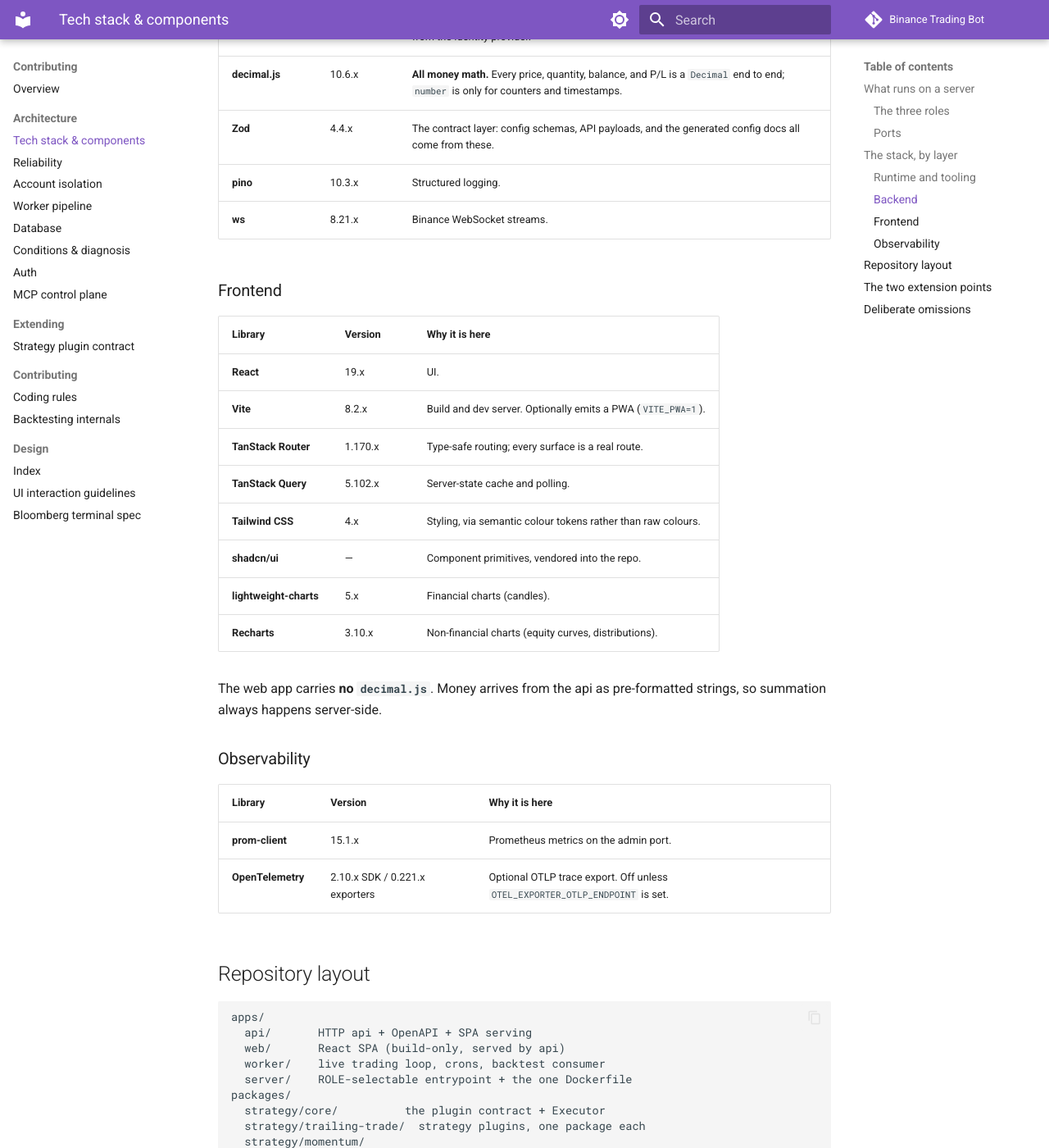
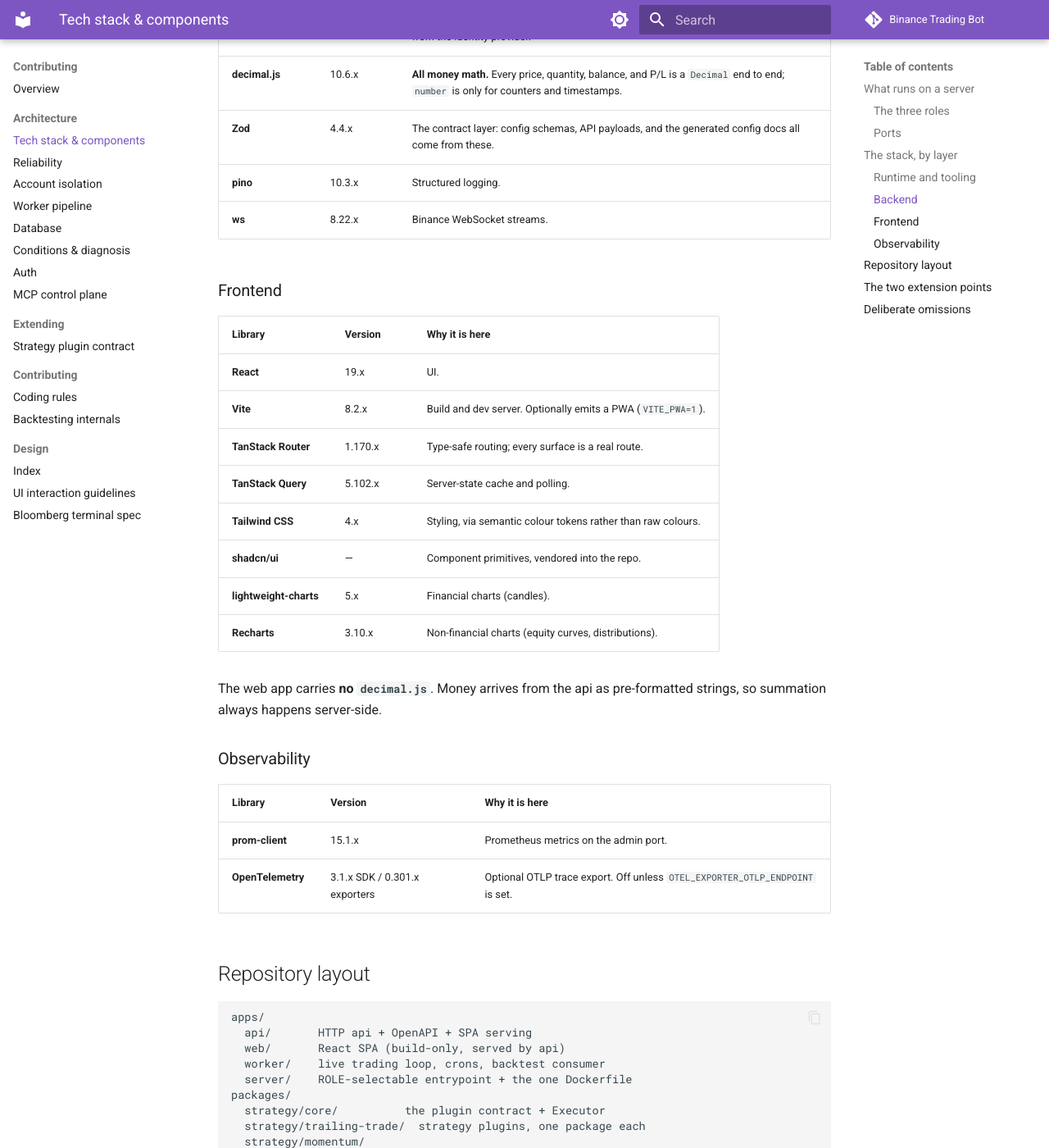
Before and after one commit to chrisleekr/binance-trading-bot, an MkDocs documentation site: the page built from docs/architecture/tech-stack.md, in a window 1280 px wide and 1400 px high, scrolled down 2821 px. Shown: the whole window at 82% size. Built offline with MkDocs 1.6.1 and Material for MkDocs 9.7.7, drawn with Linux system fonts in a browser that asks for light colours; comment, search, counter and statistics services are not loaded.

Commit message:
chore(deps): bump patch/minor dependencies, Playwright 1.65.0 and BullMQ 6.7.5

```diff
--- a/.gitlab-ci.yml
+++ b/.gitlab-ci.yml
@@ -267,7 +267,7 @@
 browser-bootstrap:
   stage: test
   needs: []
-  image: mcr.microsoft.com/playwright:v1.64.1-noble
+  image: mcr.microsoft.com/playwright:v1.65.0-noble
   variables:
     BUN_INSTALL: /root/.bun
     BUN_VERSION: '1.4.4'
@@ -310,7 +310,7 @@
 app-e2e:
   stage: test
   needs: []
-  image: mcr.microsoft.com/playwright:v1.64.1-noble
+  image: mcr.microsoft.com/playwright:v1.65.0-noble
   services:
     - name: timescale/timescaledb:latest-pg17
       alias: postgres
--- a/docs/architecture/tech-stack.md
+++ b/docs/architecture/tech-stack.md
@@ -78,12 +78,12 @@
 | **Drizzle ORM** | 0.45.x | Typed queries. Migrations are **hand-authored SQL**, applied by a checksum-tracked runner. |
 | **pg** | 8.22.x | Postgres driver. |
 | **ioredis** | 6.0.x | Redis client, configured with `maxRetriesPerRequest: null` for BullMQ. |
-| **BullMQ** | 6.5.3 | Job queues: ticks, crons, backtest replays. Coalescing keys are pipe-delimited because BullMQ rejects a custom job id containing `:` (outside a legacy 3-part form). See [Worker pipeline](worker-pipeline.md). |
+| **BullMQ** | 6.7.5 | Job queues: ticks, crons, backtest replays. Coalescing keys are pipe-delimited because BullMQ rejects a custom job id containing `:` (outside a legacy 3-part form). See [Worker pipeline](worker-pipeline.md). |
 | **Better Auth** | 1.7.x | Session auth for one operator: password and OpenID Connect single sign-on, plus the OAuth 2.1 server for MCP agents when enabled. No email or SMTP; multi-factor comes from the identity provider. |
 | **decimal.js** | 10.6.x | **All money math.** Every price, quantity, balance, and P/L is a `Decimal` end to end; `number` is only for counters and timestamps. |
 | **Zod** | 4.4.x | The contract layer: config schemas, API payloads, and the generated config docs all come from these. |
 | **pino** | 10.3.x | Structured logging. |
-| **ws** | 8.21.x | Binance WebSocket streams. |
+| **ws** | 8.22.x | Binance WebSocket streams. |
 
 ### Frontend
 
@@ -105,7 +105,7 @@
 | Library | Version | Why it is here |
 | --- | --- | --- |
 | **prom-client** | 15.1.x | Prometheus metrics on the admin port. |
-| **OpenTelemetry** | 2.10.x SDK / 0.221.x exporters | Optional OTLP trace export. Off unless `OTEL_EXPORTER_OTLP_ENDPOINT` is set. |
+| **OpenTelemetry** | 3.1.x SDK / 0.301.x exporters | Optional OTLP trace export. Off unless `OTEL_EXPORTER_OTLP_ENDPOINT` is set. |
 
 ## Repository layout
 
--- a/package.json
+++ b/package.json
@@ -49,10 +49,10 @@
     "branch-name-lint": "~3.0.1",
     "husky": "~9.1.7",
     "lint-staged": "~17.6.0",
-    "oxlint": "1.91.0",
-    "prettier": "~3.9.10",
+    "oxlint": "1.93.0",
+    "prettier": "~3.10.1",
     "prettier-plugin-tailwindcss": "~0.8.1",
-    "turbo": "^2.11.10",
+    "turbo": "^2.11.11",
     "typescript": "~7.0.2",
     "vitest": "~5.1.0"
   },
--- a/pyproject.toml
+++ b/pyproject.toml
@@ -8,9 +8,9 @@
 [dependency-groups]
 docs = [
     "mkdocs>=1.6.1,<2",
-    "mkdocs-material>=9.8.0,<10",
+    "mkdocs-material>=9.8.1,<10",
     "mkdocs-awesome-pages-plugin>=2.10.1,<3",
-    "mkdocs-git-revision-date-localized-plugin>=1.6.3,<2",
+    "mkdocs-git-revision-date-localized-plugin>=1.7.0,<2",
     "mkdocs-mermaid2-plugin>=1.2.3,<2",
     "mkdocs-glightbox>=0.5.3,<1",
     "pymdown-extensions>=12.3,<13",
```
Also changed, not shown: other parts of docs/architecture/tech-stack.md (+1 -1 lines), docs/architecture/worker-pipeline.md (+1 -1 lines), 11 other files.
